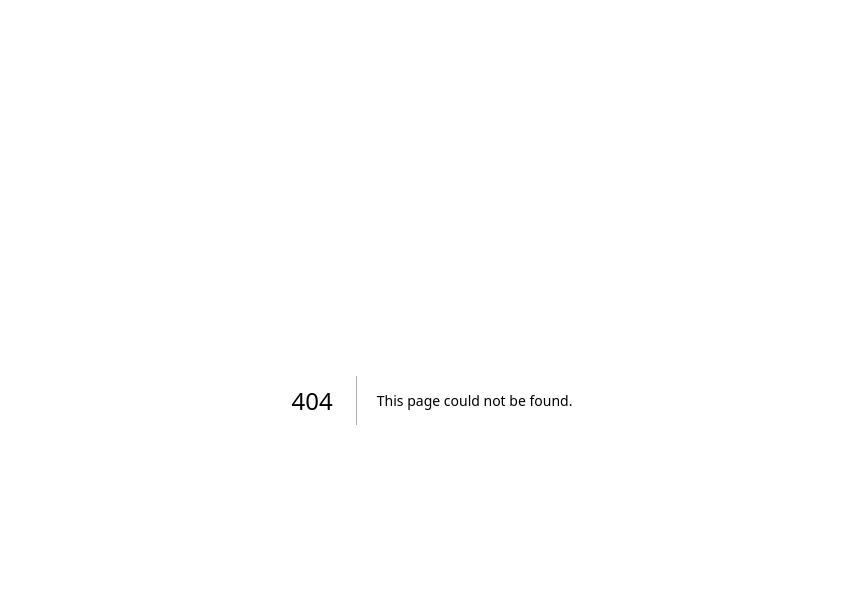
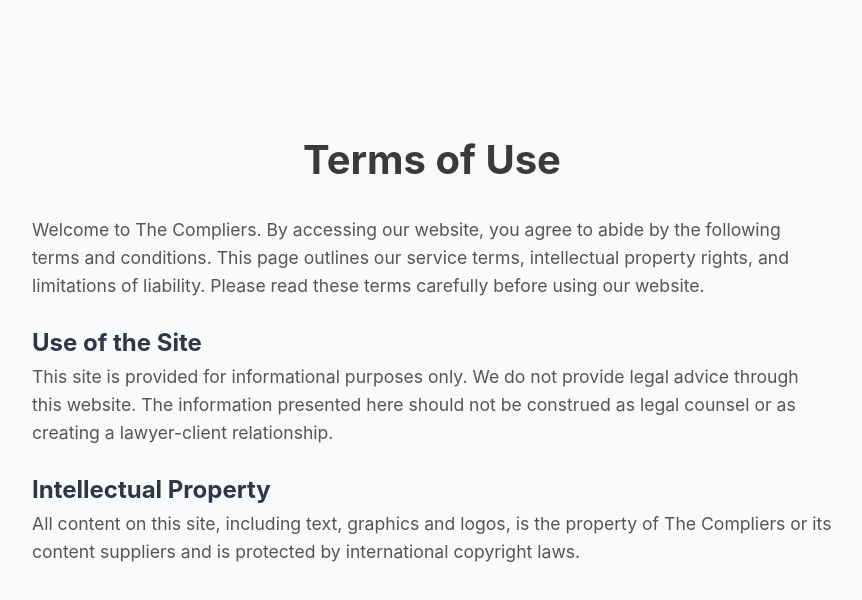
Before and after one commit to unforgettablekartik/compliers, a Next.js app: page /terms in a window 1280 px wide. Before the commit this address had no page. Shown: the top 600 px of the page, without its empty margins (208-1070 px from the left). Built offline with nearby package versions, Linux system fonts and the light colour scheme.

Commit message:
Create terms.tsx

```diff
--- /dev/null
+++ b/pages/terms.tsx
@@ -0,0 +1,22 @@
+import Head from 'next/head';
+
+export default function Terms() {
+  return (
+    <>
+      <Head>
+        <title>Terms of Use | The Compliers</title>
+        <meta name="description" content="Read the terms and conditions governing the use of our website and services." />
+      </Head>
+      <main className="legal-page">
+        <div className="container">
+          <h1>Terms of Use</h1>
+          <p>Welcome to The Compliers. By accessing our website, you agree to abide by the following terms and conditions. This page outlines our service terms, intellectual property rights, and limitations of liability. Please read these terms carefully before using our website.</p>
+          <h2>Use of the Site</h2>
+          <p>This site is provided for informational purposes only. We do not provide legal advice through this website. The information presented here should not be construed as legal counsel or as creating a lawyer-client relationship.</p>
+          <h2>Intellectual Property</h2>
+          <p>All content on this site, including text, graphics and logos, is the property of The Compliers or its content suppliers and is protected by international copyright laws.</p>
+        </div>
+      </main>
+    </>
+  );
+}
```
